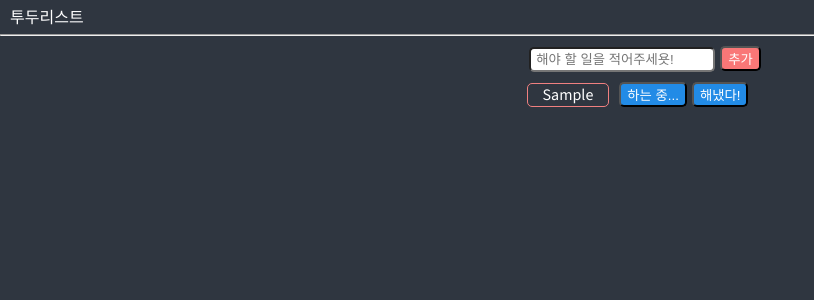
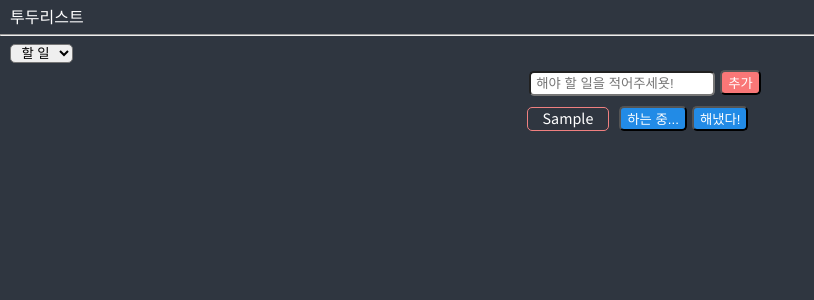
Before and after one commit to RJ-Stony/react-master, a React (Create React App) app: page / in a window 1280 px wide. Both pictures are taken after typing "Sample" into the empty fields and a click on the button "추가". Shown: the top 300 px of the page, without its empty margins (0-814 px from the left). Built offline with nearby package versions, Linux system fonts and the light colour scheme.

Commit message:
Add: enum

```diff
--- a/src/components/CreateToDo.tsx
+++ b/src/components/CreateToDo.tsx
@@ -1,6 +1,6 @@
 import { useForm } from "react-hook-form";
-import { useSetRecoilState } from "recoil";
-import { toDoState } from "./atoms";
+import { useRecoilValue, useSetRecoilState } from "recoil";
+import { categoryState, toDoState } from "./atoms";
 import styled from "styled-components";
 
 interface IForm {
@@ -11,6 +11,8 @@
   align-items: center;
   justify-content: center;
   display: flex;
+  margin-top: 5px;
+  margin-bottom: 10px;
 `;
 
 const ToDoInput = styled.input`
@@ -27,10 +29,11 @@
 
 function CreateToDo() {
   const setToDos = useSetRecoilState(toDoState);
+  const category = useRecoilValue(categoryState);
   const { register, handleSubmit, setValue } = useForm<IForm>();
   const handleValid = ({ toDo }: IForm) => {
     setToDos((oldToDos) => [
-      { text: toDo, id: Date.now(), category: "TO_DO" },
+      { text: toDo, id: Date.now(), category: category },
       ...oldToDos,
     ]);
     setValue("toDo", "");
--- a/src/components/ToDo.tsx
+++ b/src/components/ToDo.tsx
@@ -1,5 +1,5 @@
 import styled from "styled-components";
-import { IToDo, toDoState } from "./atoms";
+import { Categories, IToDo, toDoState } from "./atoms";
 import { useSetRecoilState } from "recoil";
 
 const ToDosContainer = styled.li`
@@ -33,7 +33,7 @@
     } = event;
     setToDos((oldToDos) => {
       const targetIndex = oldToDos.findIndex((toDO) => toDO.id === id);
-      const newToDo = { text, id, category: name as IToDo["category"] };
+      const newToDo = { text, id, category: name as Categories };
       return [
         ...oldToDos.slice(0, targetIndex),
         newToDo,
@@ -45,18 +45,18 @@
     <ToDosContainer>
       <TextContainer>{text}</TextContainer>
       <ButtonContainer>
-        {category !== "TO_DO" && (
-          <StateButton name="TO_DO" onClick={onClick}>
+        {category !== Categories.TO_DO && (
+          <StateButton name={Categories.TO_DO} onClick={onClick}>
             해야 할 일
           </StateButton>
         )}
-        {category !== "DOING" && (
-          <StateButton name="DOING" onClick={onClick}>
+        {category !== Categories.DOING && (
+          <StateButton name={Categories.DOING} onClick={onClick}>
             하는 중...
           </StateButton>
         )}
-        {category !== "DONE" && (
-          <StateButton name="DONE" onClick={onClick}>
+        {category !== Categories.DONE && (
+          <StateButton name={Categories.DONE} onClick={onClick}>
             해냈다!
           </StateButton>
         )}
--- a/src/components/ToDoList.tsx
+++ b/src/components/ToDoList.tsx
@@ -1,25 +1,41 @@
-import { useRecoilValue } from "recoil";
+import { useRecoilState, useRecoilValue } from "recoil";
 import styled from "styled-components";
 import CreateToDo from "./CreateToDo";
-import { toDoState } from "./atoms";
+import { Categories, categoryState, toDoSelector } from "./atoms";
 import ToDo from "./ToDo";
 
 const Title = styled.h1`
   padding: 10px 0px 0px 10px;
 `;
 
+const Selector = styled.select`
+  margin-left: 10px;
+  border-radius: 5px;
+`;
+
+const Options = styled.option`
+  text-align: center;
+`;
+
 function ToDoList() {
-  const toDos = useRecoilValue(toDoState);
+  const toDos = useRecoilValue(toDoSelector);
+  const [category, setCategory] = useRecoilState(categoryState);
+  const onInput = (event: React.FormEvent<HTMLSelectElement>) => {
+    setCategory(event.currentTarget.value as any);
+  };
   return (
     <div>
       <Title>투두리스트</Title>
       <hr />
+      <Selector value={category} onInput={onInput}>
+        <Options value={Categories.TO_DO}>할 일</Options>
+        <Options value={Categories.DOING}>하는 일</Options>
+        <Options value={Categories.DONE}>한 일</Options>
+      </Selector>
       <CreateToDo />
-      <ul>
-        {toDos.map((toDo) => (
-          <ToDo key={toDo.id} {...toDo} />
-        ))}
-      </ul>
+      {toDos?.map((toDo) => (
+        <ToDo key={toDo.id} {...toDo} />
+      ))}
     </div>
   );
 }
--- a/src/components/atoms.tsx
+++ b/src/components/atoms.tsx
@@ -1,12 +1,34 @@
-import { atom } from "recoil";
+import { atom, selector, RecoilEnv } from "recoil";
+
+RecoilEnv.RECOIL_DUPLICATE_ATOM_KEY_CHECKING_ENABLED = false;
+
+export enum Categories {
+  "TO_DO" = "TO_DO",
+  "DOING" = "DOING",
+  "DONE" = "DONE",
+}
 
 export interface IToDo {
   text: string;
   id: number;
-  category: "TO_DO" | "DOING" | "DONE";
+  category: Categories;
 }
+
+export const categoryState = atom<Categories>({
+  key: "category",
+  default: Categories.TO_DO,
+});
 
 export const toDoState = atom<IToDo[]>({
   key: "toDo",
   default: [],
 });
+
+export const toDoSelector = selector({
+  key: "toDoSelector",
+  get: ({ get }) => {
+    const toDos = get(toDoState);
+    const category = get(categoryState);
+    return toDos.filter((toDo) => toDo.category === category);
+  },
+});
```
